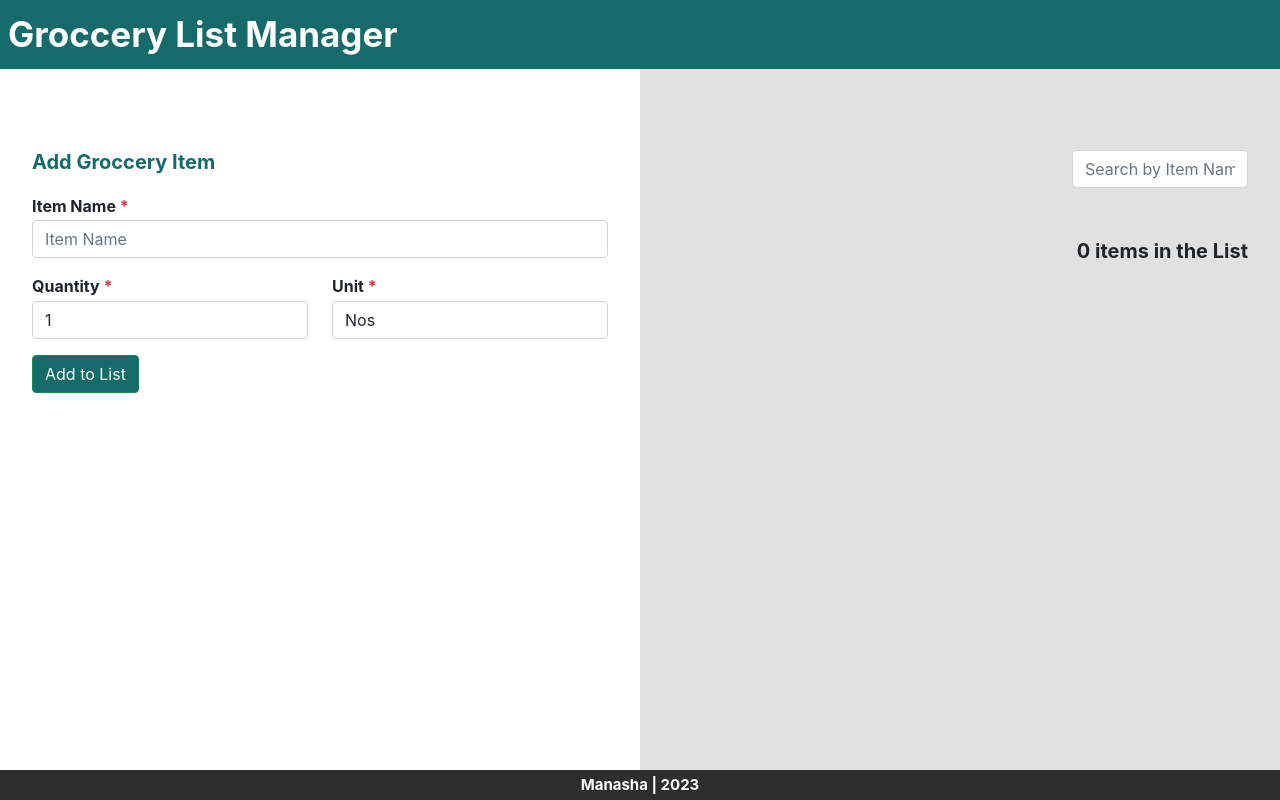
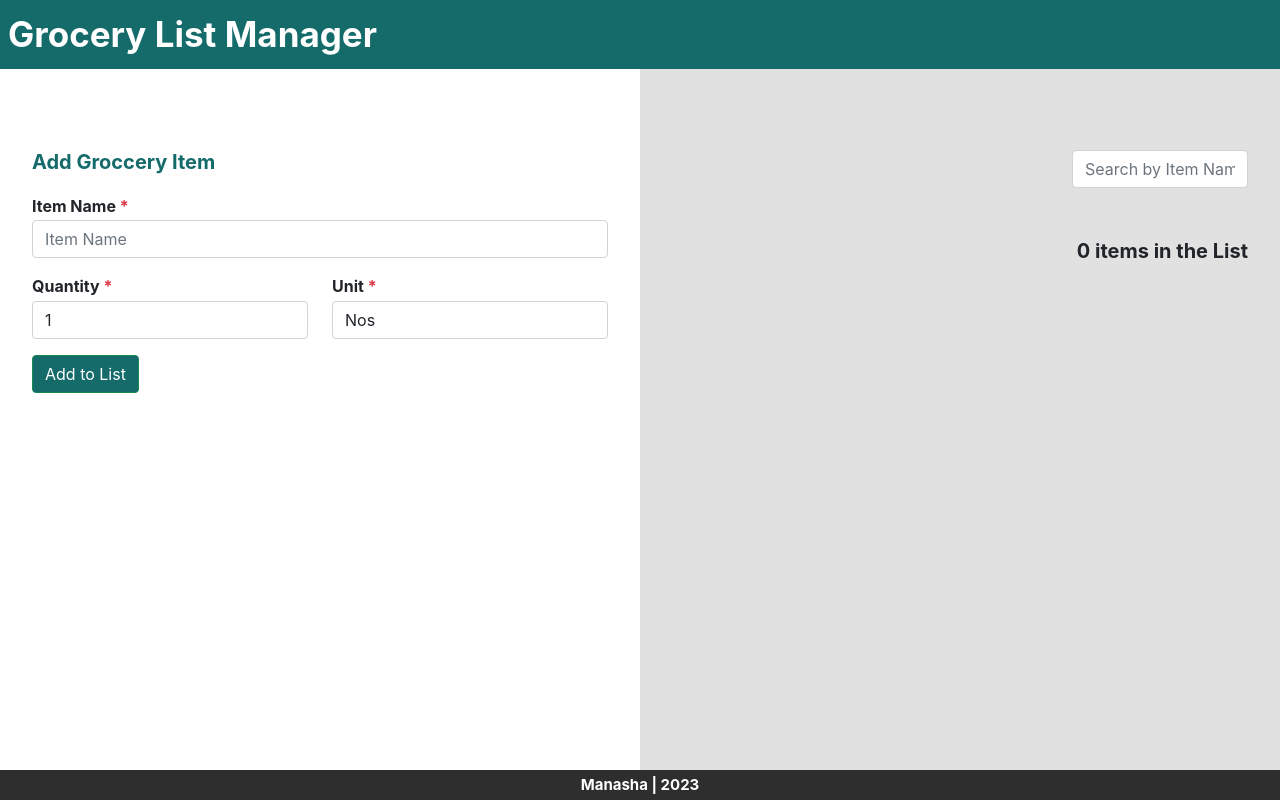
Before and after one commit to mhperera/PF_GroceryListManagerApp, a React (Create React App) app: page / in a window 1280 px wide. Built offline with nearby package versions, Linux system fonts and the light colour scheme.

Commit message:
Update HeaderComponent.js

```diff
--- a/src/HeaderComponent.js
+++ b/src/HeaderComponent.js
@@ -3,7 +3,7 @@ import React from 'react'
 const HeaderComponent = () => {
   return (
     <header className="header">
-        Groccery List Manager
+        Grocery List Manager
     </header>
   )
 }
```
